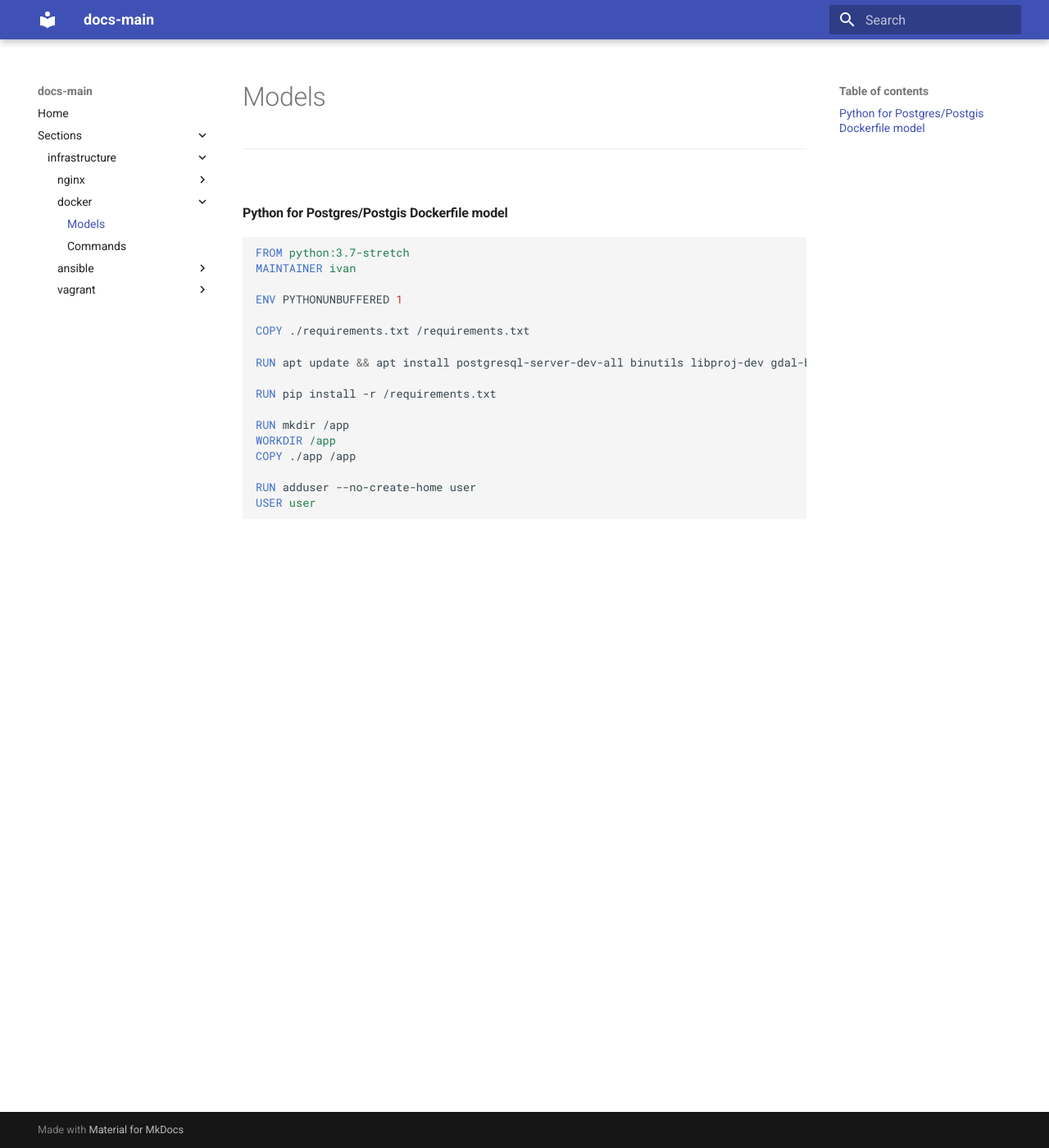
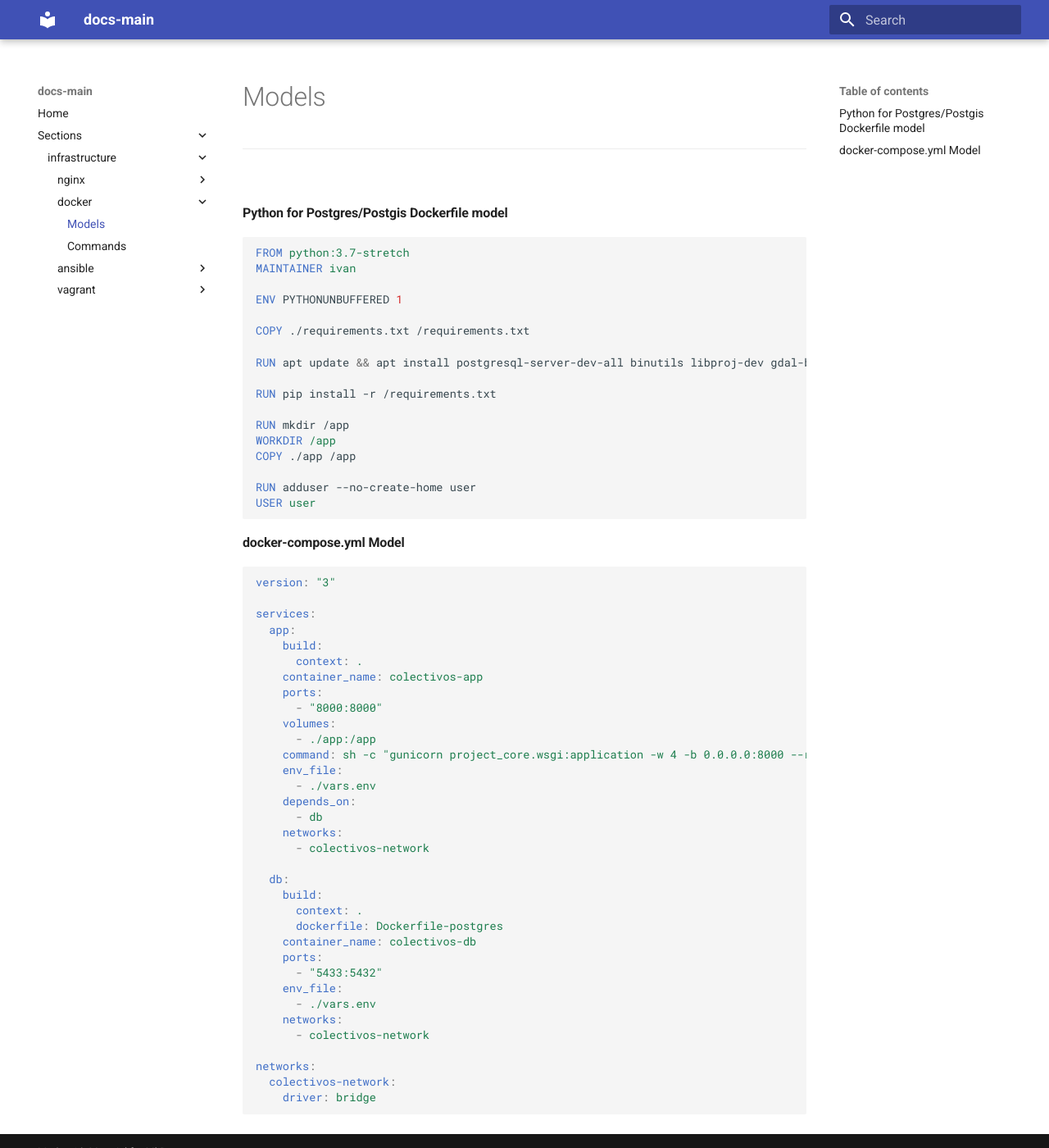
Before and after one commit to IvanBodnar/docs-main, an MkDocs documentation site: the page built from docs/sections/infrastructure/docker/models.md, in a window 1280 px wide and 1400 px high. Shown: the whole window at 82% size. Built offline with MkDocs 1.6.1 and Material for MkDocs 9.7.7, drawn with Linux system fonts in a browser that asks for light colours.

Commit message:
Docker: docker-compose.yml model added

````diff
--- a/docs/sections/infrastructure/docker/models.md
+++ b/docs/sections/infrastructure/docker/models.md
@@ -1,6 +1,7 @@
 # Models
 <hr>
 <br>
+
 #### Python for Postgres/Postgis Dockerfile model
 ```dockerfile
 FROM python:3.7-stretch
@@ -22,3 +23,41 @@ RUN adduser --no-create-home user
 USER user
 
 ```
+
+#### docker-compose.yml Model
+```yaml
+version: "3"
+
+services:
+  app:
+    build:
+      context: .
+    container_name: colectivos-app
+    ports:
+      - "8000:8000"
+    volumes:
+      - ./app:/app
+    command: sh -c "gunicorn project_core.wsgi:application -w 4 -b 0.0.0.0:8000 --reload"
+    env_file:
+      - ./vars.env
+    depends_on:
+      - db
+    networks:
+      - colectivos-network
+
+  db:
+    build:
+      context: .
+      dockerfile: Dockerfile-postgres
+    container_name: colectivos-db
+    ports:
+      - "5433:5432"
+    env_file:
+      - ./vars.env
+    networks:
+      - colectivos-network
+
+networks:
+  colectivos-network:
+    driver: bridge
+```
````
